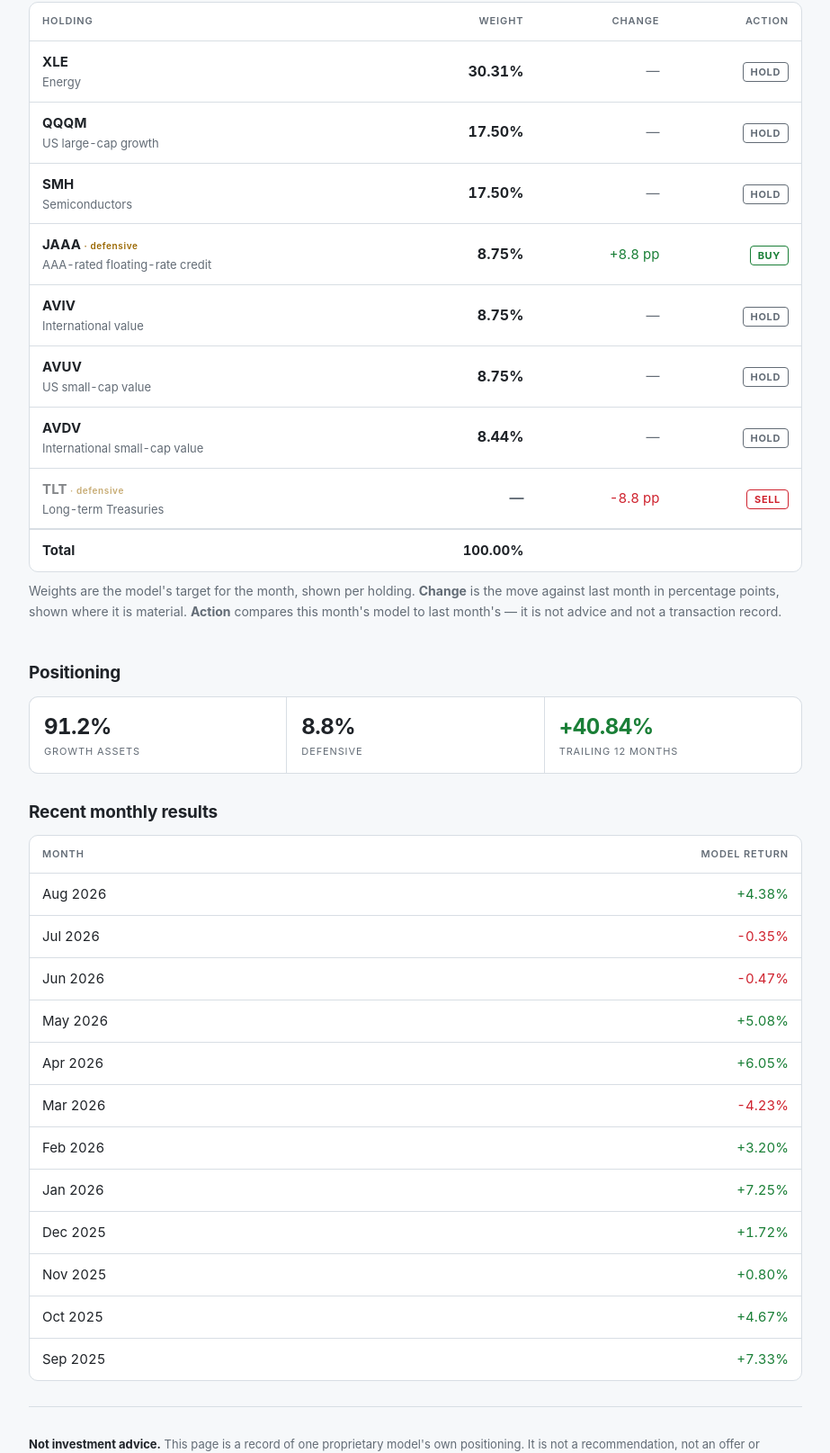
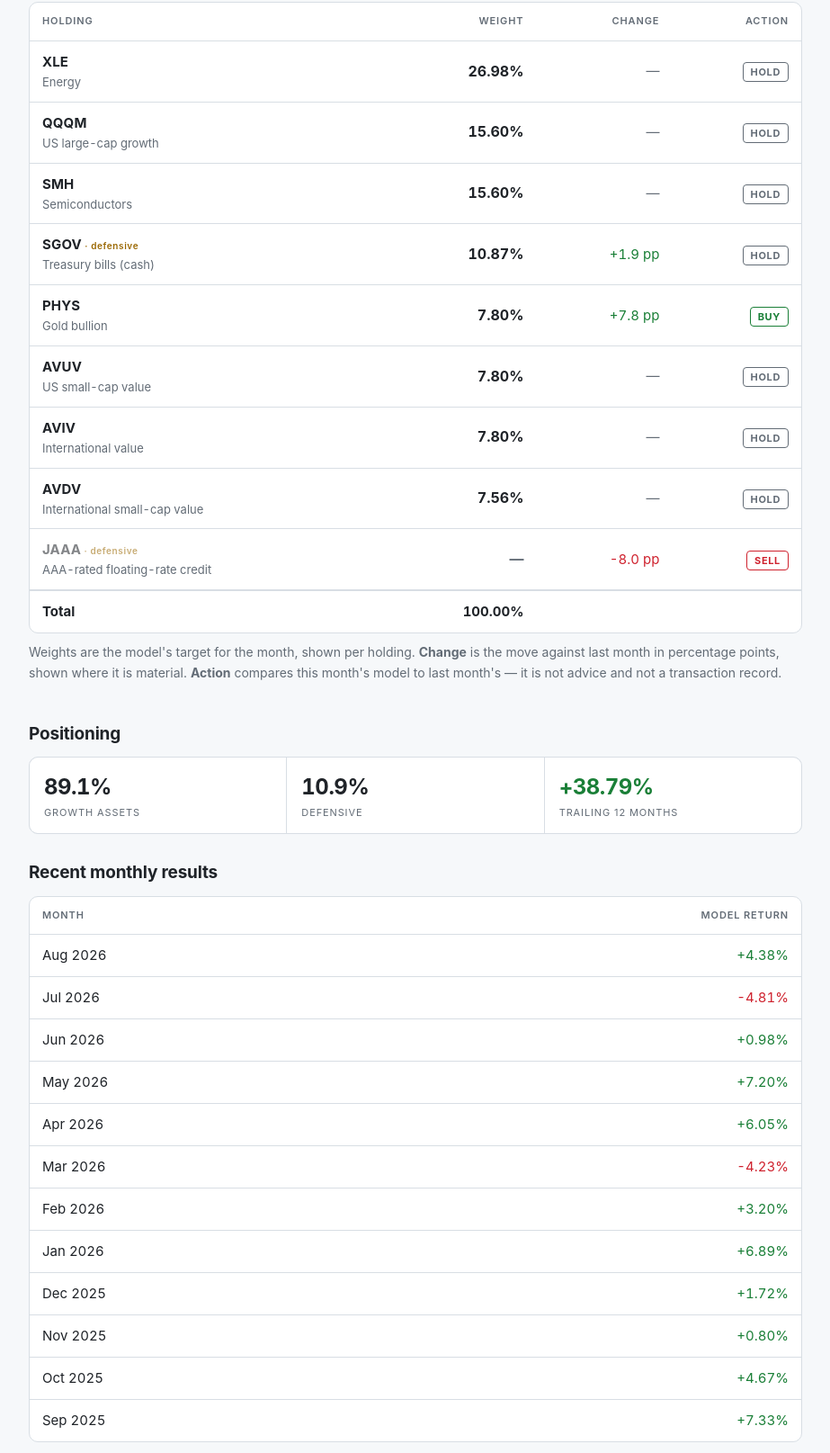
Before and after one commit to signalguru/report, a plain HTML site: page index.html in a window 1280 px wide. Shown: the part 256-1871 px from the top of the page at 90% size, without its empty margins (178-1101 px from the left). Drawn offline with Linux system fonts and the light colour scheme.

Commit message:
Correct the September allocation
The page was showing August's book: built off the backtest engine, whose position
index is the month a return is EARNED rather than the signal month. It also read
100% exposure because the return series was mislabelled by a month and included a
partial month. PHYS is back in, JAAA is out, and the overlay correctly parks
10.87% in SGOV.

```diff
--- a/index.html
+++ b/index.html
@@ -74,7 +74,7 @@
 
           <tr class="">
             <td><span class="tkr">XLE</span><span class="nm">Energy</span></td>
-            <td class="w">30.31%</td>
+            <td class="w">26.98%</td>
             <td class="hide-s dim">
               &mdash;</td>
             <td><span class="tag hold-t">HOLD</span></td>
@@ -82,7 +82,7 @@
 
           <tr class="">
             <td><span class="tkr">QQQM</span><span class="nm">US large-cap growth</span></td>
-            <td class="w">17.50%</td>
+            <td class="w">15.60%</td>
             <td class="hide-s dim">
               &mdash;</td>
             <td><span class="tag hold-t">HOLD</span></td>
@@ -90,31 +90,39 @@
 
           <tr class="">
             <td><span class="tkr">SMH</span><span class="nm">Semiconductors</span></td>
-            <td class="w">17.50%</td>
+            <td class="w">15.60%</td>
             <td class="hide-s dim">
               &mdash;</td>
             <td><span class="tag hold-t">HOLD</span></td>
           </tr>
 
           <tr class="def ">
-            <td><span class="tkr">JAAA</span><span class="nm">AAA-rated floating-rate credit</span></td>
-            <td class="w">8.75%</td>
+            <td><span class="tkr">SGOV</span><span class="nm">Treasury bills (cash)</span></td>
+            <td class="w">10.87%</td>
             <td class="hide-s pos">
-              +8.8 pp</td>
+              +1.9 pp</td>
+            <td><span class="tag hold-t">HOLD</span></td>
+          </tr>
+
+          <tr class="">
+            <td><span class="tkr">PHYS</span><span class="nm">Gold bullion</span></td>
+            <td class="w">7.80%</td>
+            <td class="hide-s pos">
+              +7.8 pp</td>
             <td><span class="tag buy">BUY</span></td>
           </tr>
 
           <tr class="">
-            <td><span class="tkr">AVIV</span><span class="nm">International value</span></td>
-            <td class="w">8.75%</td>
+            <td><span class="tkr">AVUV</span><span class="nm">US small-cap value</span></td>
+            <td class="w">7.80%</td>
             <td class="hide-s dim">
               &mdash;</td>
             <td><span class="tag hold-t">HOLD</span></td>
           </tr>
 
           <tr class="">
-            <td><span class="tkr">AVUV</span><span class="nm">US small-cap value</span></td>
-            <td class="w">8.75%</td>
+            <td><span class="tkr">AVIV</span><span class="nm">International value</span></td>
+            <td class="w">7.80%</td>
             <td class="hide-s dim">
               &mdash;</td>
             <td><span class="tag hold-t">HOLD</span></td>
@@ -122,17 +130,17 @@
 
           <tr class="">
             <td><span class="tkr">AVDV</span><span class="nm">International small-cap value</span></td>
-            <td class="w">8.44%</td>
+            <td class="w">7.56%</td>
             <td class="hide-s dim">
               &mdash;</td>
             <td><span class="tag hold-t">HOLD</span></td>
           </tr>
 
           <tr class="def exited">
-            <td><span class="tkr">TLT</span><span class="nm">Long-term Treasuries</span></td>
+            <td><span class="tkr">JAAA</span><span class="nm">AAA-rated floating-rate credit</span></td>
             <td class="w"><span class="dim">&mdash;</span></td>
             <td class="hide-s neg">
-              -8.8 pp</td>
+              -8.0 pp</td>
             <td><span class="tag sell">SELL</span></td>
           </tr>
 
@@ -151,11 +159,11 @@
   <section>
     <h2>Positioning</h2>
     <div class="grid">
-      <div class="cell"><div class="v">91.2%</div>
+      <div class="cell"><div class="v">89.1%</div>
         <div class="k">Growth assets</div></div>
-      <div class="cell"><div class="v">8.8%</div>
+      <div class="cell"><div class="v">10.9%</div>
         <div class="k">Defensive</div></div>
-      <div class="cell"><div class="v pos">+40.84%</div>
+      <div class="cell"><div class="v pos">+38.79%</div>
         <div class="k">Trailing 12 months</div></div>
     </div>
   </section>
@@ -171,13 +179,13 @@
               <td class="pos">+4.38%</td></tr>
 
           <tr><td>Jul 2026</td>
-              <td class="neg">-0.35%</td></tr>
+              <td class="neg">-4.81%</td></tr>
 
           <tr><td>Jun 2026</td>
-              <td class="neg">-0.47%</td></tr>
+              <td class="pos">+0.98%</td></tr>
 
           <tr><td>May 2026</td>
-              <td class="pos">+5.08%</td></tr>
+              <td class="pos">+7.20%</td></tr>
 
           <tr><td>Apr 2026</td>
               <td class="pos">+6.05%</td></tr>
@@ -189,7 +197,7 @@
               <td class="pos">+3.20%</td></tr>
 
           <tr><td>Jan 2026</td>
-              <td class="pos">+7.25%</td></tr>
+              <td class="pos">+6.89%</td></tr>
 
           <tr><td>Dec 2025</td>
               <td class="pos">+1.72%</td></tr>
```
